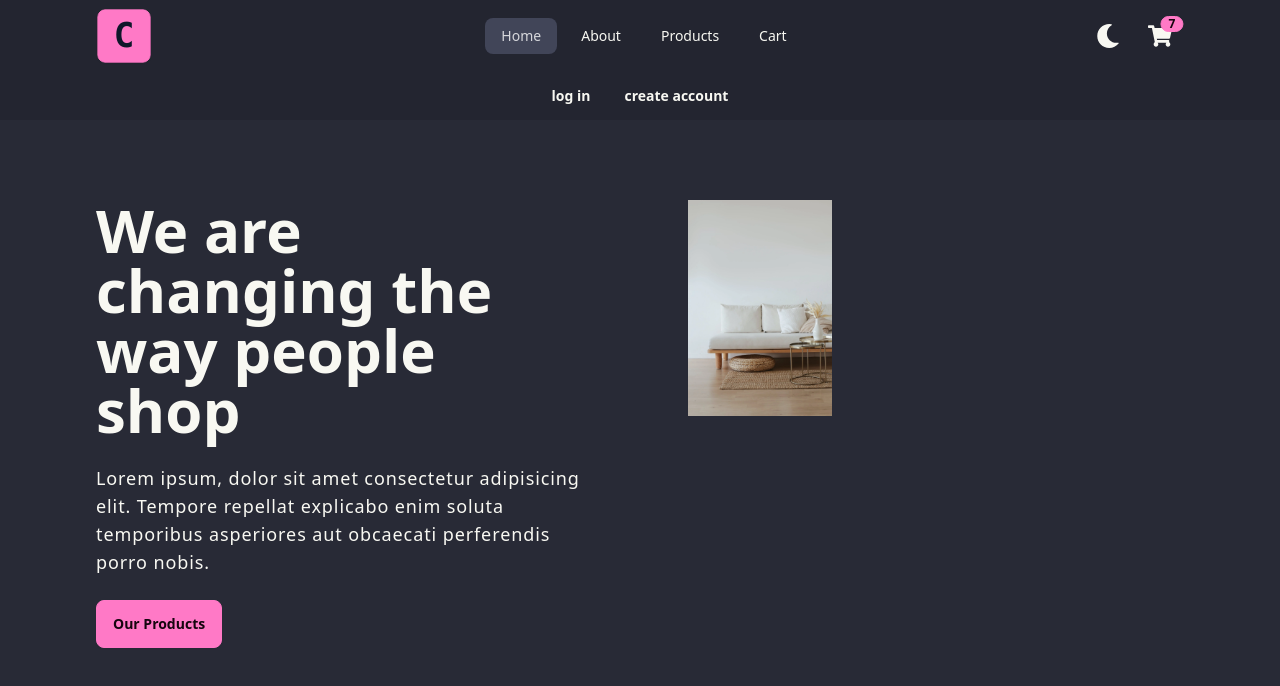
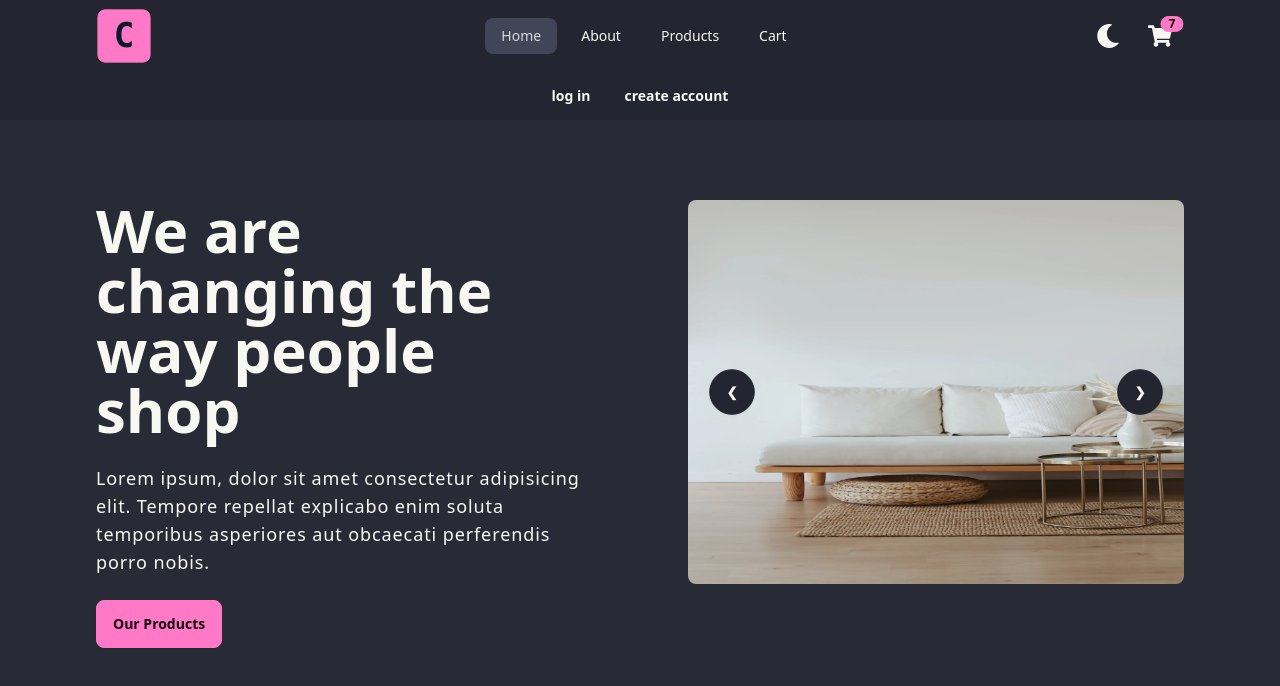
Before and after one commit to Amir2210/comfy-store-frontend, a React (Vite) app: page / in a window 1280 px wide. Shown: the top 686 px of the page. Built offline with nearby package versions, Linux system fonts and the light colour scheme.

Commit message:
Add HeroCarousel and complete the hero section

```diff
--- /dev/null
+++ b/src/cmps/HeroCarousel.jsx
@@ -0,0 +1,34 @@
+export function HeroCarousel() {
+  return (
+    <div className="carousel w-full rounded-lg">
+      <div id="slide1" className="carousel-item relative w-full">
+        <img src="src/assets/imgs/hero1.webp" className="w-full" />
+        <div className="absolute flex justify-between transform -translate-y-1/2 left-5 right-5 top-1/2">
+          <a href="#slide4" className="btn btn-circle">❮</a>
+          <a href="#slide2" className="btn btn-circle">❯</a>
+        </div>
+      </div>
+      <div id="slide2" className="carousel-item relative w-full">
+        <img src="src/assets/imgs/hero2.webp" className="w-full" />
+        <div className="absolute flex justify-between transform -translate-y-1/2 left-5 right-5 top-1/2">
+          <a href="#slide1" className="btn btn-circle">❮</a>
+          <a href="#slide3" className="btn btn-circle">❯</a>
+        </div>
+      </div>
+      <div id="slide3" className="carousel-item relative w-full">
+        <img src="src/assets/imgs/hero3.webp" className="w-full" />
+        <div className="absolute flex justify-between transform -translate-y-1/2 left-5 right-5 top-1/2">
+          <a href="#slide2" className="btn btn-circle">❮</a>
+          <a href="#slide4" className="btn btn-circle">❯</a>
+        </div>
+      </div>
+      <div id="slide4" className="carousel-item relative w-full">
+        <img src="src/assets/imgs/hero4.webp" className="w-full" />
+        <div className="absolute flex justify-between transform -translate-y-1/2 left-5 right-5 top-1/2">
+          <a href="#slide3" className="btn btn-circle">❮</a>
+          <a href="#slide1" className="btn btn-circle">❯</a>
+        </div>
+      </div>
+    </div>
+  )
+}
--- a/src/cmps/HomeHero.jsx
+++ b/src/cmps/HomeHero.jsx
@@ -1,13 +1,15 @@
+import { HeroCarousel } from './HeroCarousel';
+
 export function HomeHero() {
   return (
-    <section className='align-elemets grid grid-cols-2 gap-24 py-20'>
-      <div>
-        <h1 className='text-6xl font-bold mb-6'>We are changing the way people shop</h1>
+    <section className='align-elemets flex py-10 lg:grid lg:grid-cols-2 lg:gap-24 lg:py-20 '>
+      <div className=''>
+        <h1 className='font-bold text-4xl mb-6 lg:text-6xl '>We are changing the way people shop</h1>
         <p className='mb-6 text-lg tracking-wider'>Lorem ipsum, dolor sit amet consectetur adipisicing elit. Tempore repellat explicabo enim soluta temporibus asperiores aut obcaecati perferendis porro nobis.</p>
         <button className='btn btn-primary capitalize'>our products</button>
       </div>
-      <div>
-        <img className='w-36' src="src/assets/imgs/hero1.webp" alt="" />
+      <div className='hidden lg:max-h-96 lg:flex'>
+        <HeroCarousel />
       </div>
     </section>
   )
```
